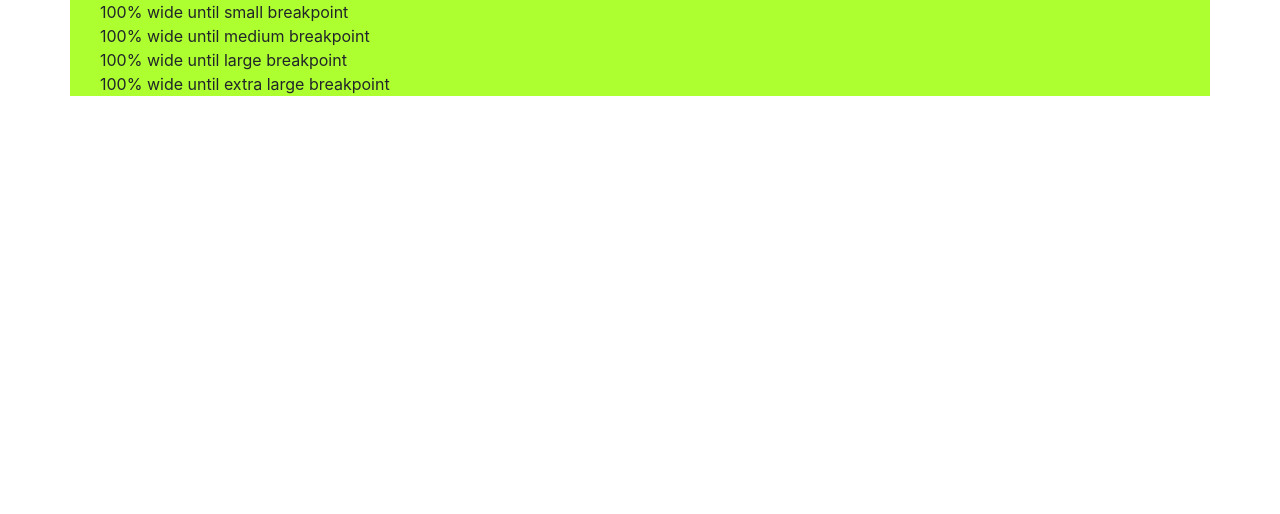
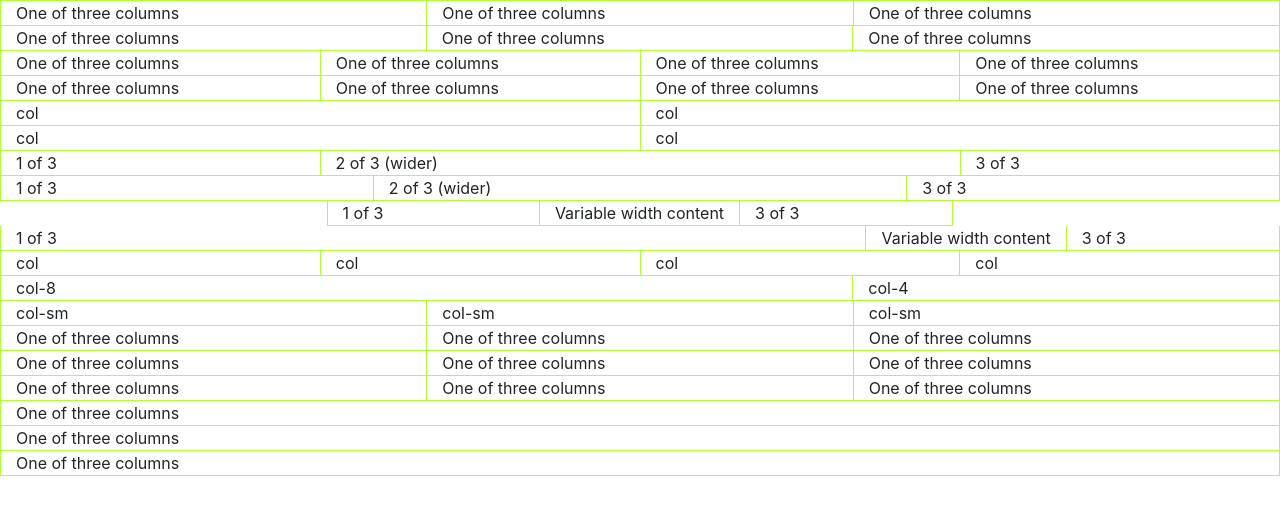
Before and after one commit to fengyunchangxuan/web, a plain HTML site: page bootstrap/index.html in a window 1280 px wide. Drawn offline with nearby package versions, Linux system fonts and the light colour scheme.

Commit message:
bootstrap

```diff
--- a/bootstrap/index.html
+++ b/bootstrap/index.html
@@ -7,7 +7,7 @@
   <title>bootstrap</title>
   <link rel="stylesheet" href="https://cdn.jsdelivr.net/npm/bootstrap@4.4.1/dist/css/bootstrap.min.css"
     integrity="sha384-Vkoo8x4CGsO3+Hhxv8T/Q5PaXtkKtu6ug5TOeNV6gBiFeWPGFN9MuhOf23Q9Ifjh" crossorigin="anonymous">
-    <link rel="stylesheet" href="style1.css">
+  <link rel="stylesheet" href="style1.css">
   <style>
     .selector-for-some-widget {
       box-sizing: content-box;
@@ -16,12 +16,109 @@
 </head>
 
 <body>
-  <div class="container">
+  <!-- <div class="container">
     <div class="container-sm">100% wide until small breakpoint</div>
     <div class="container-md">100% wide until medium breakpoint</div>
     <div class="container-lg">100% wide until large breakpoint</div>
     <div class="container-xl">100% wide until extra large breakpoint</div>
+  </div> -->
+  <div class="container-fluid">
+    <div class="row">
+      <div class="col-sm">One of three columns</div>
+      <div class="col-sm">One of three columns</div>
+      <div class="col-sm">One of three columns</div>
+    </div>
+    <div class="row">
+      <div class="col-4">One of three columns</div>
+      <div class="col-4">One of three columns</div>
+      <div class="col-4">One of three columns</div>
+    </div>
+    <div class="row">
+      <div class="col-sm">One of three columns</div>
+      <div class="col-md">One of three columns</div>
+      <div class="col-lg">One of three columns</div>
+      <div class="col-xl">One of three columns</div>
+    </div>
+    <div class="row">
+      <div class="col">One of three columns</div>
+      <div class="col">One of three columns</div>
+      <div class="col">One of three columns</div>
+      <div class="col">One of three columns</div>
+    </div>
+    <div class="row">
+      <div class="col">col</div>
+      <div class="col">col</div>
+      <div class="w-100"></div>
+      <div class="col">col</div>
+      <div class="col">col</div>
+    </div>
+    <div class="row">
+      <div class="col"> 1 of 3</div>
+      <div class="col-6">2 of 3 (wider)</div>
+      <div class="col"> 3 of 3</div>
+    </div>
+    <div class="row">
+      <div class="col">1 of 3</div>
+      <div class="col-5">2 of 3 (wider)</div>
+      <div class="col">3 of 3</div>
+    </div>
+    <div class="row justify-content-md-center">
+      <div class="col col-lg-2">1 of 3</div>
+      <div class="col-md-auto">Variable width content</div>
+      <div class="col col-lg-2">3 of 3</div>
+    </div>
+    <div class="row">
+      <div class="col">1 of 3</div>
+      <div class="col-md-auto">Variable width content</div>
+      <div class="col col-lg-2">3 of 3</div>
+    </div>
+    <div class="row">
+      <div class="col">col</div>
+      <div class="col">col</div>
+      <div class="col">col</div>
+      <div class="col">col</div>
+    </div>
+    <div class="row">
+      <div class="col-8">col-8</div>
+      <div class="col-4">col-4</div>
+    </div>
+    <div class="row">
+      <div class="col-sm">col-sm</div>
+      <div class="col-sm">col-sm</div>
+      <div class="col-sm">col-sm</div>
+    </div>
+    <!-- <div class="row row-cols-3">
+      <div class="col">Column</div>
+      <div class="col">Column</div>
+      <div class="col">Column</div>
+      <div class="col">Column</div>
+    </div> -->
+    <div class="row align-items-start">
+      <div class="col">One of three columns</div>
+      <div class="col">One of three columns</div>
+      <div class="col">One of three columns</div>
+    </div>
+    <div class="row align-items-center">
+      <div class="col">One of three columns</div>
+      <div class="col">One of three columns</div>
+      <div class="col">One of three columns</div>
+    </div>
+    <div class="row align-items-end">
+      <div class="col">One of three columns</div>
+      <div class="col">One of three columns</div>
+      <div class="col">One of three columns</div>
+    </div>
+    <div class="row">
+      <div class="col align-self-start">One of three columns</div>
+    </div>
+    <div class="row">
+      <div class="col align-self-center">One of three columns</div>
+    </div>
+    <div class="row">
+      <div class="col align-self-end">One of three columns</div>
+    </div>
   </div>
+
 
   <script src="https://cdn.jsdelivr.net/npm/jquery@3.4.1/dist/jquery.slim.min.js"
     integrity="sha384-J6qa4849blE2+poT4WnyKhv5vZF5SrPo0iEjwBvKU7imGFAV0wwj1yYfoRSJoZ+n"
--- a/bootstrap/style1.css
+++ b/bootstrap/style1.css
@@ -1,28 +1,51 @@
-@media (max-width: 576px) {
-  .container {
+/* @media (max-width: 576px) {
+  [class^='container'] {
     background-color: palegoldenrod;
   }
 }
+
 @media (min-width: 576px) {
-  .container {
+  [class^='container'] {
     background-color: red;
   }
 }
 
 @media (min-width: 768px) {
-  .container {
+  [class^='container'] {
     background-color: green;
   }
 }
 
 @media (min-width: 992px) {
-  .container {
+  [class^='container'] {
     background-color: blue;
   }
 }
 
 @media (min-width: 1200px) {
-  .container {
+  [class^='container'] {
     background-color: greenyellow;
   }
 }
+
+[class^='container']+[class^="container"] {
+  color: white;
+} */
+[class^='col'] {
+  border: 1px solid greenyellow;
+}
+
+[class^='row']+[class^='row'] {
+  /* border-top: none; */
+  /* border-top-width: 0; */
+
+
+}
+
+[class^='row']+[class^='row']>[class^='col'] {
+  border-top: none;
+}
+
+[class^='col']+[class^='col'] {
+  border-left: none;
+}
```
